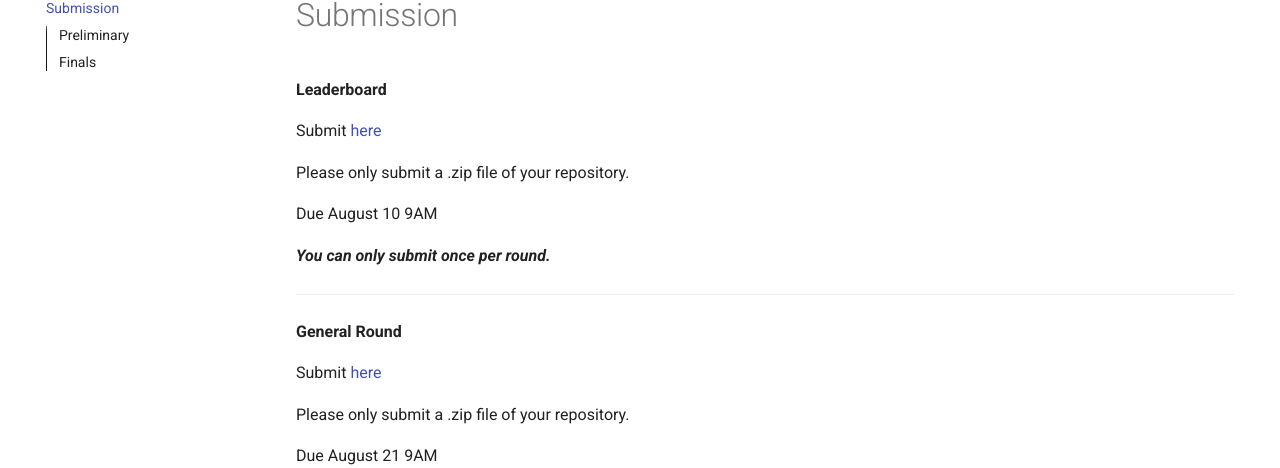
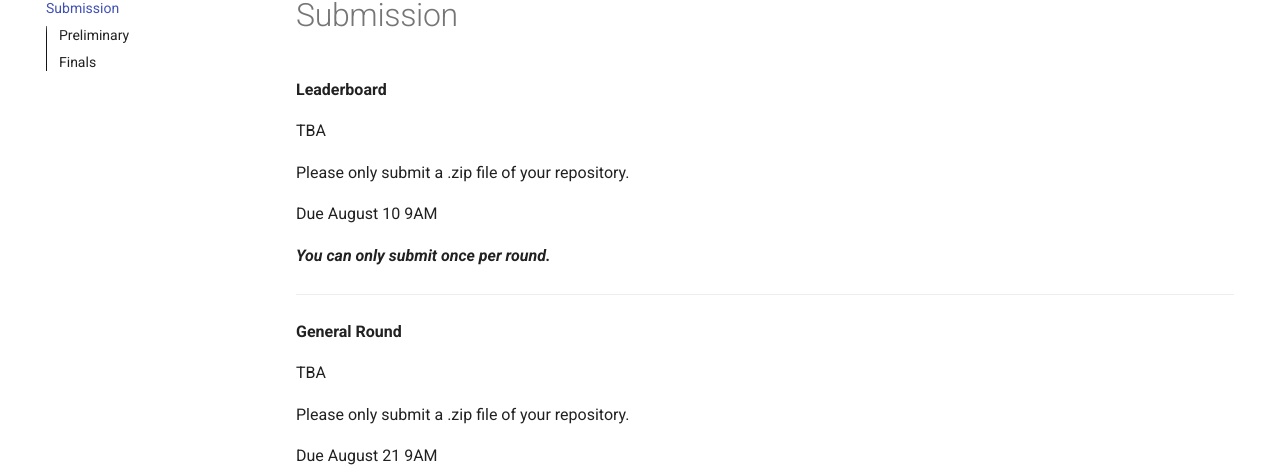
Before and after one commit to loh-0/Algothon25-wiki, an MkDocs documentation site: the page built from docs/5submission.md, in a window 1280 px wide and 900 px high. Shown: the part 151-619 px from the top of the window. Built offline with MkDocs 1.6.1 and Material for MkDocs 9.7.7, drawn with Linux system fonts in a browser that asks for light colours; comment, search, counter and statistics services are not loaded.

```diff
--- a/docs/5submission.md
+++ b/docs/5submission.md
@@ -5,7 +5,8 @@
 
 **Leaderboard**
 
-Submit [here](https://docs.google.com/forms/d/e/1FAIpQLSfW38uanZzTMOvfHPKQQDbyohS3oBlVYUAsYlO5cU0LBUsS_Q/viewform?usp=sf_link)
+[//]: # (Submit [here]&#40;https://docs.google.com/forms/d/e/1FAIpQLSfW38uanZzTMOvfHPKQQDbyohS3oBlVYUAsYlO5cU0LBUsS_Q/viewform?usp=sf_link&#41;)
+TBA
 
 Please only submit a .zip file of your repository.
 
@@ -17,7 +18,8 @@
 
 **General Round**
 
-Submit [here](https://docs.google.com/forms/d/e/1FAIpQLSfW38uanZzTMOvfHPKQQDbyohS3oBlVYUAsYlO5cU0LBUsS_Q/viewform?usp=sf_link)
+[//]: # (Submit [here]&#40;https://docs.google.com/forms/d/e/1FAIpQLSfW38uanZzTMOvfHPKQQDbyohS3oBlVYUAsYlO5cU0LBUsS_Q/viewform?usp=sf_link&#41;)
+TBA
 
 Please only submit a .zip file of your repository.
 
```
